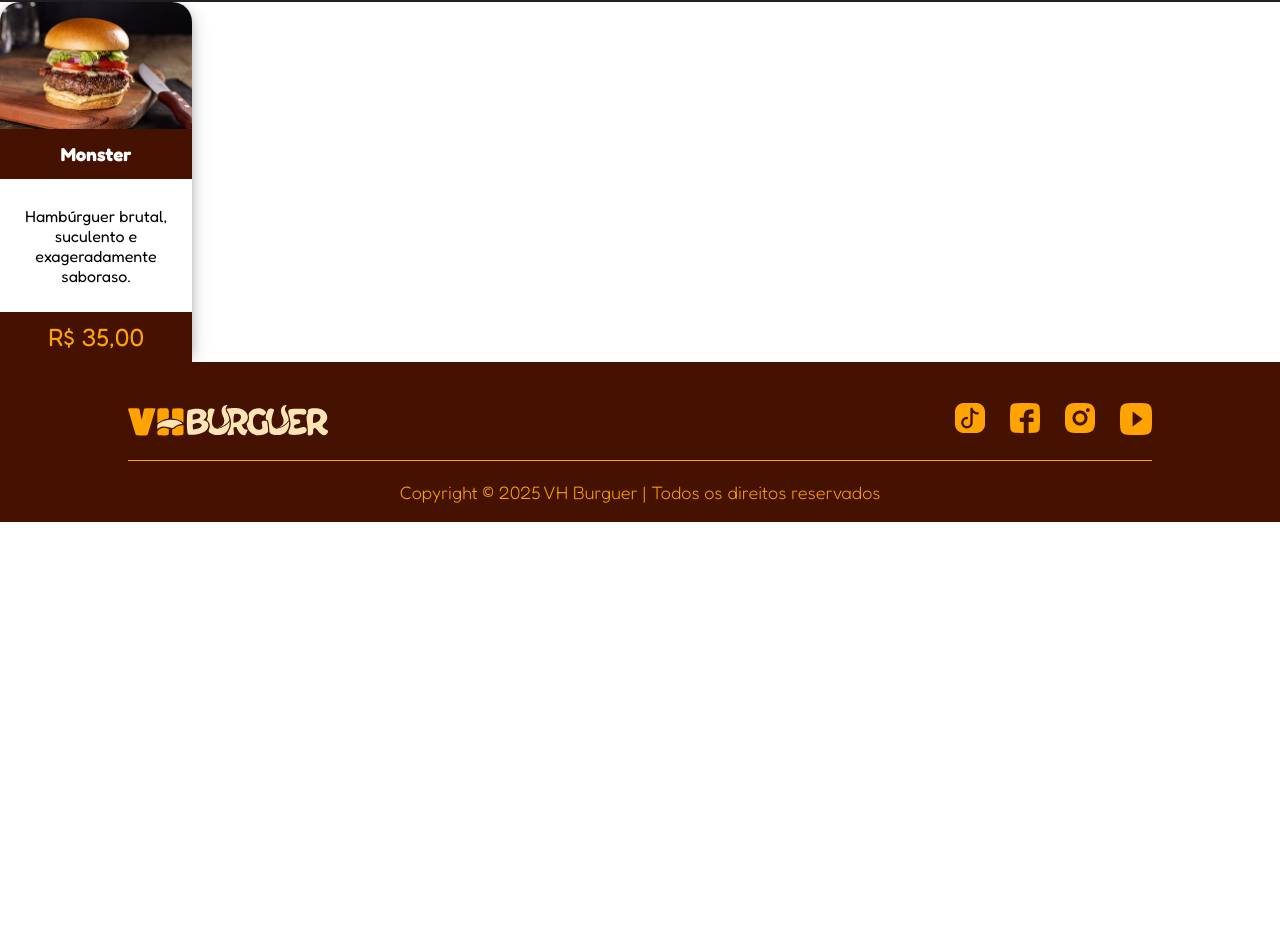
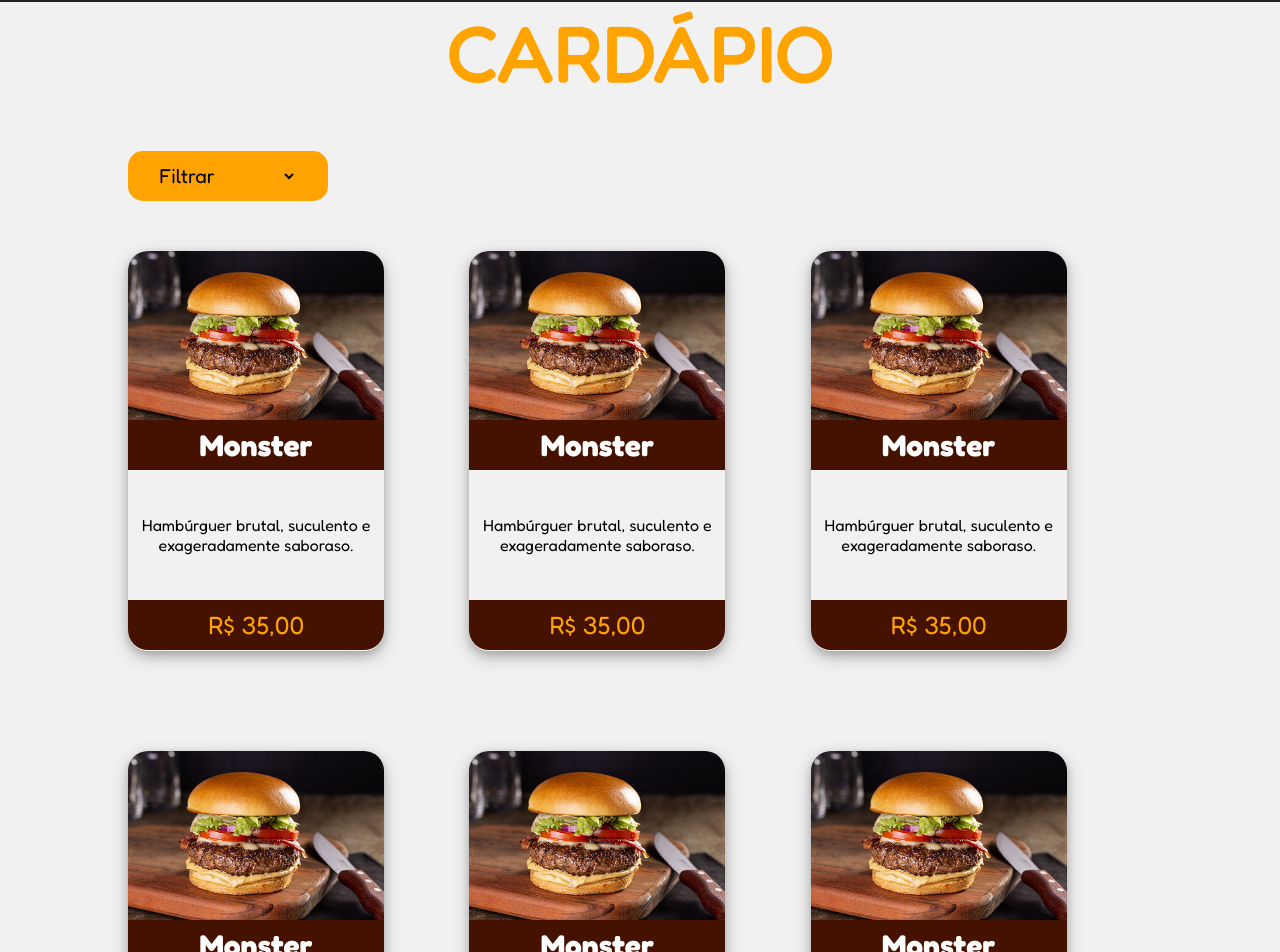
Before and after one commit to Raphael-Aljona/VH_Burguer, a Next.js app: page /home in a window 1280 px wide. Shown: the part 1518-2470 px from the top of the page. Before the commit the page ends 2040 px from the top, so only its background shows below. Built offline with nearby package versions, Linux system fonts and the light colour scheme.

Commit message:
Feat: Seção Cardápio finalizada

```diff
--- a/src/components/card-produto/card_produto.module.css
+++ b/src/components/card-produto/card_produto.module.css
@@ -1,6 +1,6 @@
 .card{
-    height: 45vh;
-    width: 15vw;
+    height: 50vh;
+    width: 20vw;
 
     display: flex;
     border-radius: 20px;
@@ -26,6 +26,8 @@
     display: flex;
     justify-content: center;
     align-items: center;
+
+    font-size: 30px;
 }
 
 .preco{
@@ -40,6 +42,7 @@
     align-items: center;
 
     font-size: 25px;
+    border-radius: 0 0 20px 20px;
 }
 
 .texto_card{
--- /dev/null
+++ b/src/components/lista-produto/lista_produto.jsx
@@ -0,0 +1,22 @@
+import styles from "./lista_produto.module.css";
+import CardProduto from "@/components/card-produto/card_produto";
+
+
+const ListaProduto = () => {
+    return(
+        <>
+            <div className={styles.lista_produtos}>
+                <CardProduto></CardProduto>
+                <CardProduto></CardProduto>
+                <CardProduto></CardProduto>
+            </div>
+            <div className={styles.lista_produtos}>
+                <CardProduto></CardProduto>
+                <CardProduto></CardProduto>
+                <CardProduto></CardProduto>
+            </div>
+        </>
+    );
+}
+
+export default ListaProduto;
--- /dev/null
+++ b/src/components/lista-produto/lista_produto.module.css
@@ -0,0 +1,6 @@
+.lista_produtos {
+    display: grid;
+    grid-template-columns: 1fr 1fr 1fr;
+
+    margin-bottom: 50px;
+}
--- a/src/pages/home/home.module.css
+++ b/src/pages/home/home.module.css
@@ -9,7 +9,7 @@
     align-items: center;
 }
 
-.container{
+#banner .container{
     display: flex;
     flex-direction: column;
     align-items: center;
@@ -18,17 +18,17 @@
     height: 100%;
 }
 
-.container h1{
+#banner.container h1{
     color: var(--laranja-destaque);
     font-size: var(--tamanho-h1);
     font-weight: 500;
 }
 
-.container img{
+#banner.container img{
     width: 1100px;
 }
 
-.buttons_banner{
+#banner .buttons_banner{
     width: 70%;
 
     display: flex;
@@ -49,7 +49,10 @@
 #destaques .container{
     display: grid;
     grid-template-columns: 1fr 1fr;
+    grid-column-gap: 20px;
     height: 90%;
+
+    align-items: center;
 }
 
 #destaques .destaques_esquerda{
@@ -99,3 +102,49 @@
     height: 80%;
     grid-row-gap: 20px;
 }
+
+/*SECTION CARDÁPIO*/
+#cardapio {
+    height: 150vh;
+    background-color: var(--fundo-claro);
+    display: flex;
+    justify-content: center;
+    align-items: center;
+
+}
+
+#cardapio .container{
+    display: flex;
+    flex-direction: column;
+    gap: 50px;
+    justify-content: center;
+}
+
+#cardapio h2 {
+    color: var(--laranja-destaque);
+    font-size: 80px;
+    font-weight: 500;
+
+    text-align: center;
+}
+
+#cardapio .filtrar{
+    display: flex;
+    flex-direction: row;
+    width: 200px;
+    height: 50px;
+    background-color: var(--laranja-destaque);
+
+    justify-content: space-around;
+    align-items: center;
+    border-radius: 15px;
+}
+
+#cardapio .filtrar label{
+    font-size: 20px;
+}
+
+#cardapio .filtrar select{
+    border: none;
+    background-color: var(--laranja-destaque);
+}
--- a/src/pages/home/index.tsx
+++ b/src/pages/home/index.tsx
@@ -1,7 +1,7 @@
 import Header from "@/components/header/header";
 import Footer from "@/components/footer/footer";
 import Button from "@/components/button/btn";
-import CardProduto from "@/components/card-produto/card_produto";
+import ListaProduto from "@/components/lista-produto/lista_produto"
 
 import styles from "./home.module.css"
 
@@ -41,9 +41,22 @@ const Home = () => {
                         </div>
                     </div>
                 </section>
-                <CardProduto></CardProduto>
-                <section id={styles.cardapio}></section>
-                <section id={styles.unidades}></section>
+                <section id={styles.cardapio}>
+                    <div className={`layout_guide ${styles.container}`}>
+                        <h2>CARDÁPIO</h2>
+                        <div className={styles.filtrar}>
+                            <label htmlFor="Filtrar">Filtrar</label>
+                            <select name="Filtrar" id="">
+                                <option value=""></option>
+                                <option value=""></option>
+                                <option value=""></option>
+                            </select>
+                        </div>
+                        <ListaProduto></ListaProduto>
+                    </div>
+                </section>
+                <section id={styles.unidades}>
+                </section>
             </main>
             <Footer></Footer>
         </>
```
